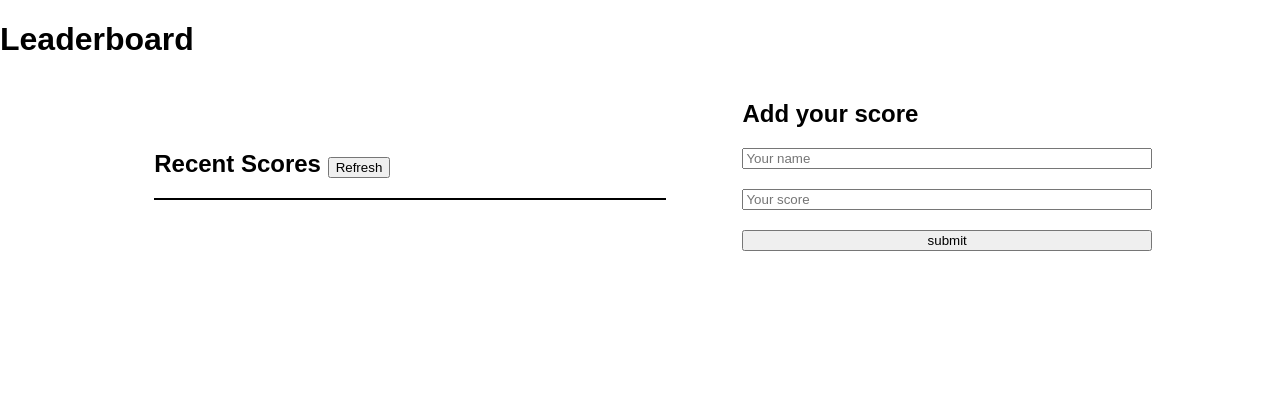
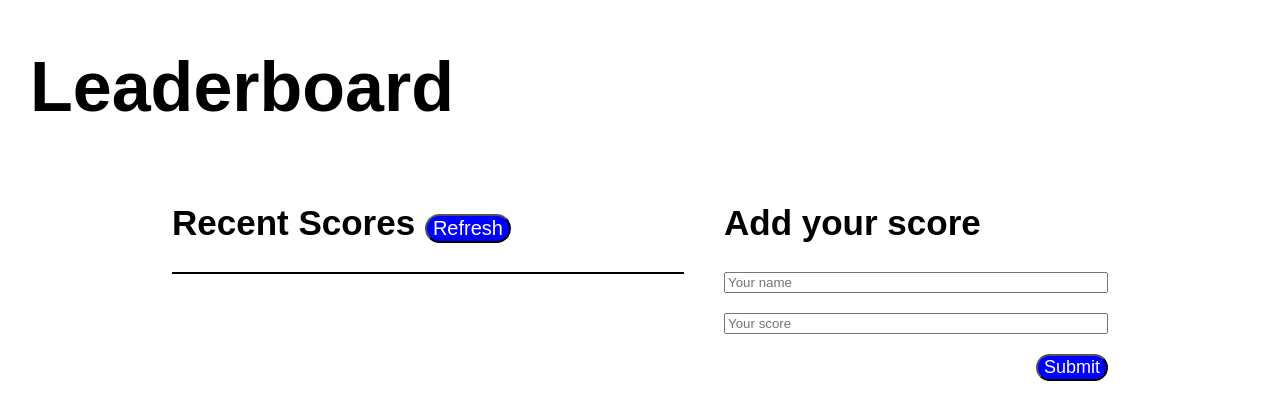
Before and after one commit to blase147/leaderboard-project, a website built with webpack: page src/index.html in a window 1280 px wide. Built offline with nearby package versions, Linux system fonts and the light colour scheme; no server answers.

Commit message:
Modified index.css

```diff
--- a/src/index.css
+++ b/src/index.css
@@ -3,51 +3,78 @@ html {
 }
 
 body {
-  margin: 0;
+  display: flex;
+  flex-direction: column;
+  margin: auto;
   font-family: 'Montserrat', sans-serif;
   font-size: 16px;
-
-  /* background-color: red; */
 }
 
-tr:nth-child(even) {
-  background-color: #f2f2f2;
+header h1 {
+  font-size: 70px;
+  margin-left: 30px;
+}
+
+.scores {
+  width: 40%;
+}
+
+table:nth-child(even) {
+  background-color: #f5eeee;
 }
 
 table {
   width: 100%;
 }
 
+table td {
+  width: 20%;
+}
+
 .tableContainer {
   border: 1px solid black;
 }
 
-.formConatiner {
-  width: 40%;
+.formContainer {
+  width: 30%;
 }
 
-.scores {
-  margin: auto;
-  width: 50%;
+.formContainer h2 {
+  font-size: 35px;
+}
+
+.scores h2 {
+  font-size: 35px;
+}
+
+.refreshBtn {
+  font-size: 20px;
+border-radius: 20px;
+background-color: blue;
+color: white;
 }
 
 form {
   display: flex;
   flex-direction: column;
   gap: 20px;
+  margin: 0;
 }
 
-form button {
+.saveScoreContainer {
   display: flex;
-  align-self: flex-end;
-  width: 40%;
-  align-content: center;
+  justify-content: right;
+}
+
+.saveScoreBtn {
+  background-color: blue;
+  color: white;
+  font-size: 18px;
+  border-radius: 20px;
 }
 
 main {
   display: flex;
-  flex-direction: row;
-  gap: 50px;
-  margin: auto;
-  width: 80%;
+  justify-content: center;
+  gap: 40px;
 }
--- a/src/index.html
+++ b/src/index.html
@@ -22,12 +22,14 @@
 
             </section>
 
-            <section class="formConatiner">
+            <section class="formContainer">
                 <h2>Add your score</h2>
                 <form method="POST">
                     <input class="name" name="name" type="text" placeholder="Your name">
                     <input class="score" name="score" type="text" placeholder="Your score">
-                    <input class="saveScoreBtn" type="button" name="submit" value="submit">
+                    <div class="saveScoreContainer">
+                        <input class="saveScoreBtn" type="button" name="submit" value="Submit">
+                    </div>
                 </form>
             </section>
     </main>
--- a/src/modules/scores.js
+++ b/src/modules/scores.js
@@ -20,7 +20,7 @@
                                 <td>${score.user}</td>
                                 <td>${score.score}</td>
                             </tr>
-                         </table>
+                        </table>
     `;
 };
 
```
Also changed, not shown: dist/app.bundle.js, dist/index.html.
